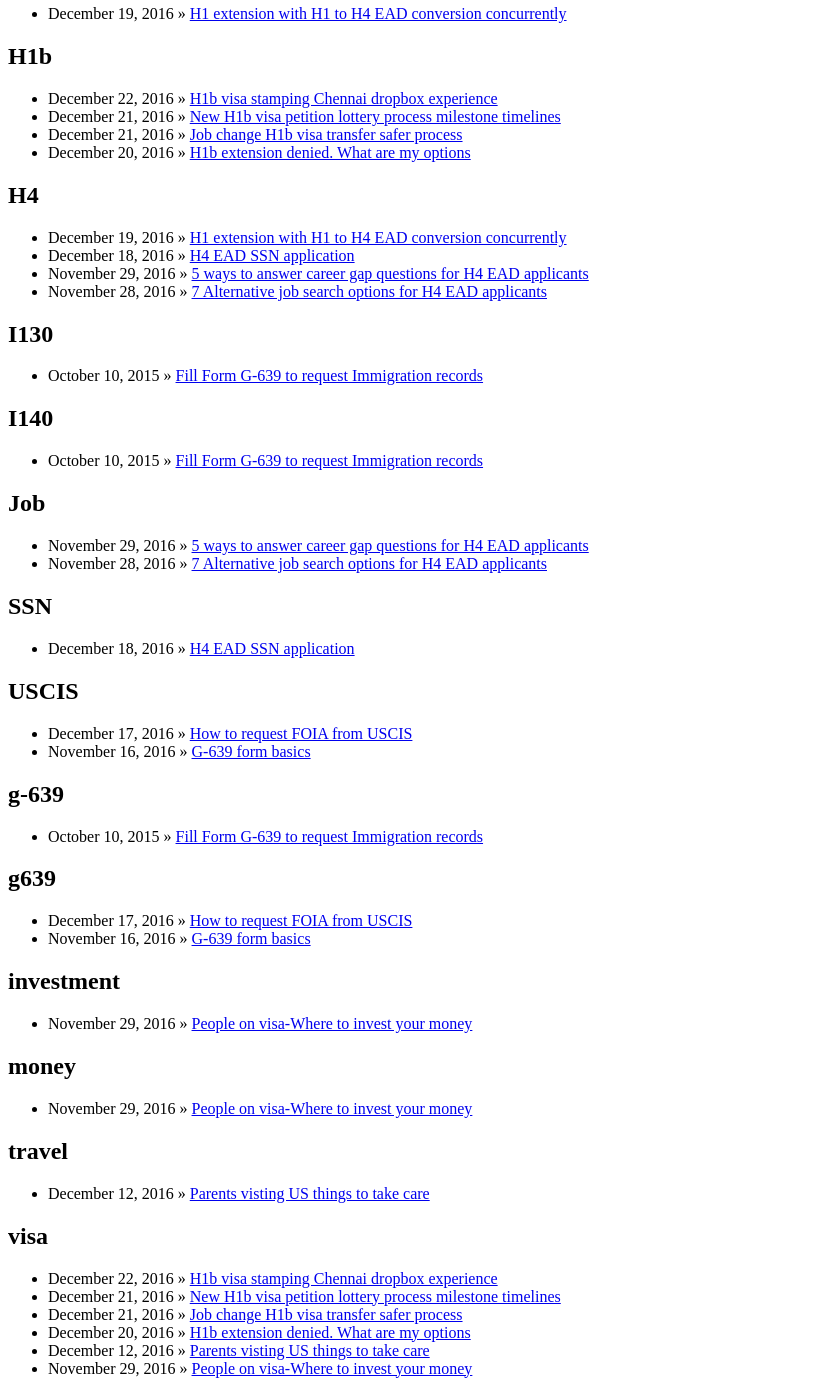
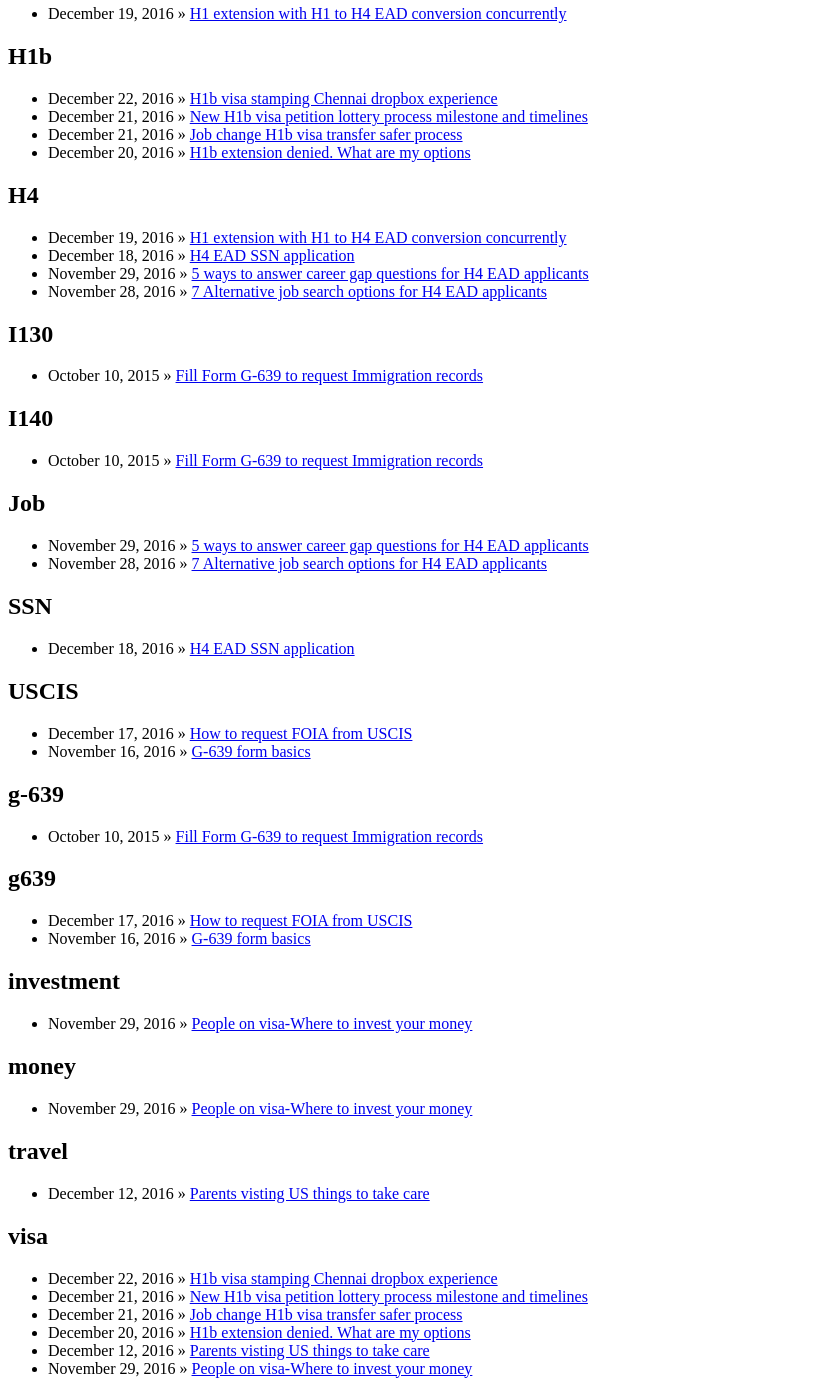
Before and after one commit to gitforwork2/gitforwork.github.io, a Jekyll site: the page built from tags.html, in a window 1280 px wide. Shown: the part 862-2253 px from the top of the page, without its empty margins (0-817 px from the left). Built offline with Jekyll 4.4.1, drawn with Linux system fonts in a browser that asks for light colours.

Commit message:
Update 2016-12-21-New-H1b-visa-petition-lottery-process-milestone-timeline.md

```diff
--- a/_posts/2016-12-21-New-H1b-visa-petition-lottery-process-milestone-timeline.md
+++ b/_posts/2016-12-21-New-H1b-visa-petition-lottery-process-milestone-timeline.md
@@ -1,10 +1,10 @@
 ---
 layout: post
-title: New H1b visa petition lottery process milestone timelines
+title: New H1b visa petition lottery process milestone and timelines
 date: 2016-12-21
 tags: H1b visa
 comments: true
-description: New H1b visa petition lottery process milestone timeline
+description: New H1b visa petition lottery process milestone and timelines
 ---
 Every year the US allocates 85,000 (65,000 + 20,000 US Masters) new H1b visas for employers who want to bring
 temporary skilled workers to the US. The visas are in so high demand that USCIS uses random lottery to allocate the visas in the last 2 years. This is only for cap-limited H1b visas. There is a similar category of H1b visas available for non-profit organizations which are not subject to the cap and hence not bound to this time line.
```
